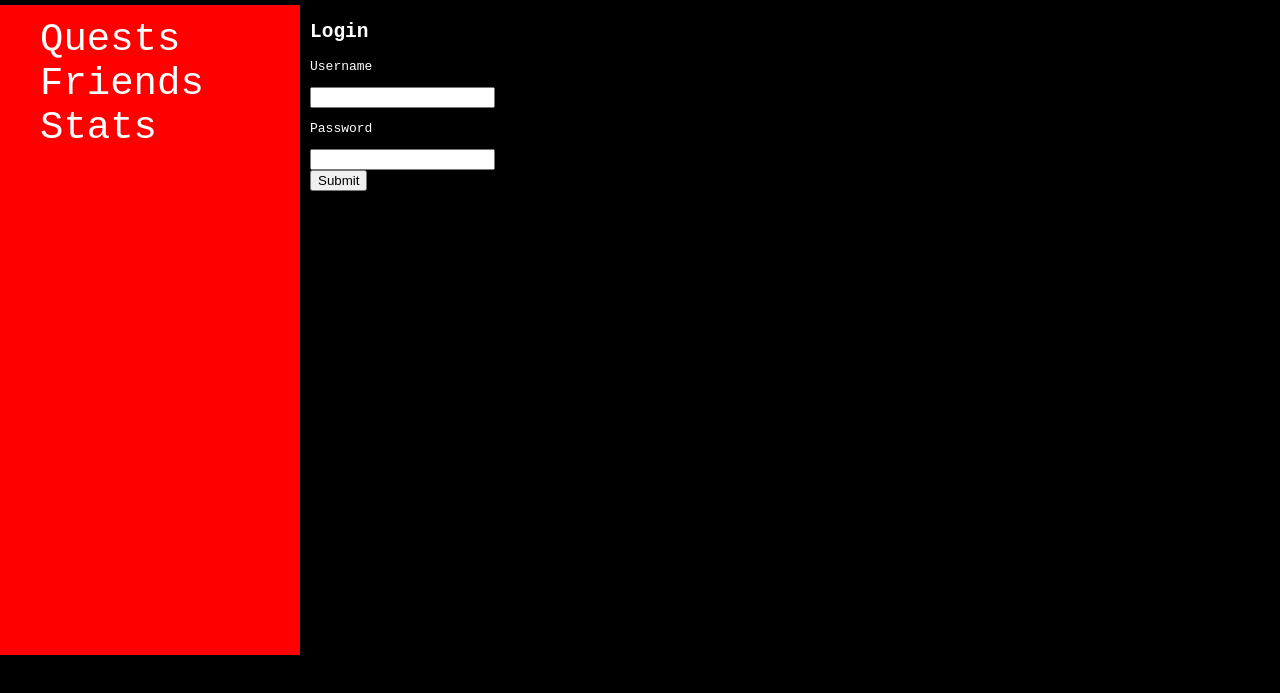
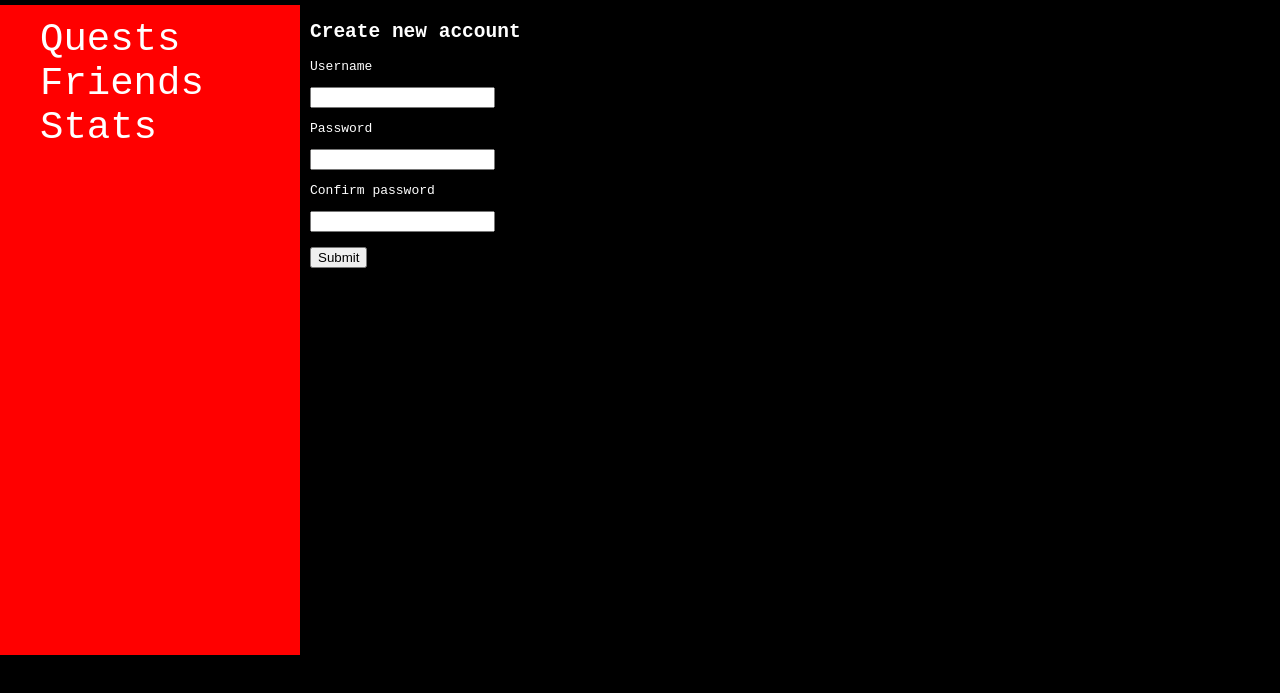
Before and after one commit to P0XiL/P2_Fitness_tracker, a website: page Database_server/node/PublicResources/html/LetsGo.html in a window 1280 px wide. Both pictures are taken after a click on the link "Login/signup". Shown: the part 75-768 px from the top of the page. Drawn offline with Linux system fonts and the light colour scheme.

Commit message:
create account

```diff
--- a/Database_server/node/PublicResources/html/LetsGo.html
+++ b/Database_server/node/PublicResources/html/LetsGo.html
@@ -61,12 +61,17 @@
     </div>
 
     <div id="loginpage" class="page">
-        <h2>Login</h2>
-        <form id="/submitForm" action="/submitForm" method="POST">
+        <h2>Create new account</h2>
+        <form id="submitForm" action="/submitForm" method="POST">
             <p>Username</p>
             <input type="text" name="username"> <!-- Add id attribute for username field -->
             <p>Password</p>
             <input type="password" name="password"> <!-- Add id attribute for password field -->
+            <br>
+            <p>Confirm password</p>
+            <input type="password" name="confirm_password"> <!-- Add id attribute for password field -->
+            <br>
+            <div id="errorMessage" style="color: red;"></div>
             <br>
             <button type="submit">Submit</button> <!-- Add submit button -->
         </form>
```
